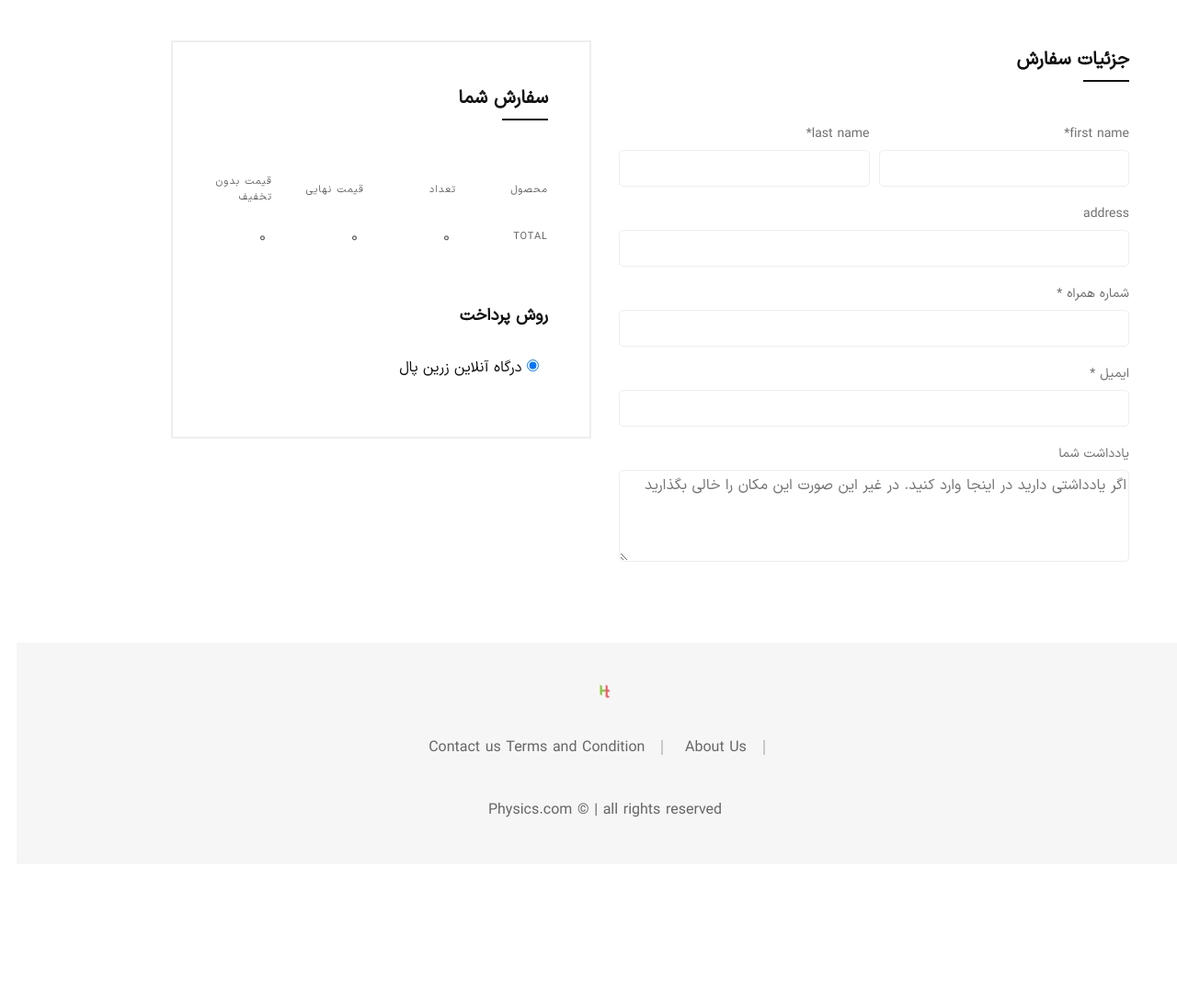
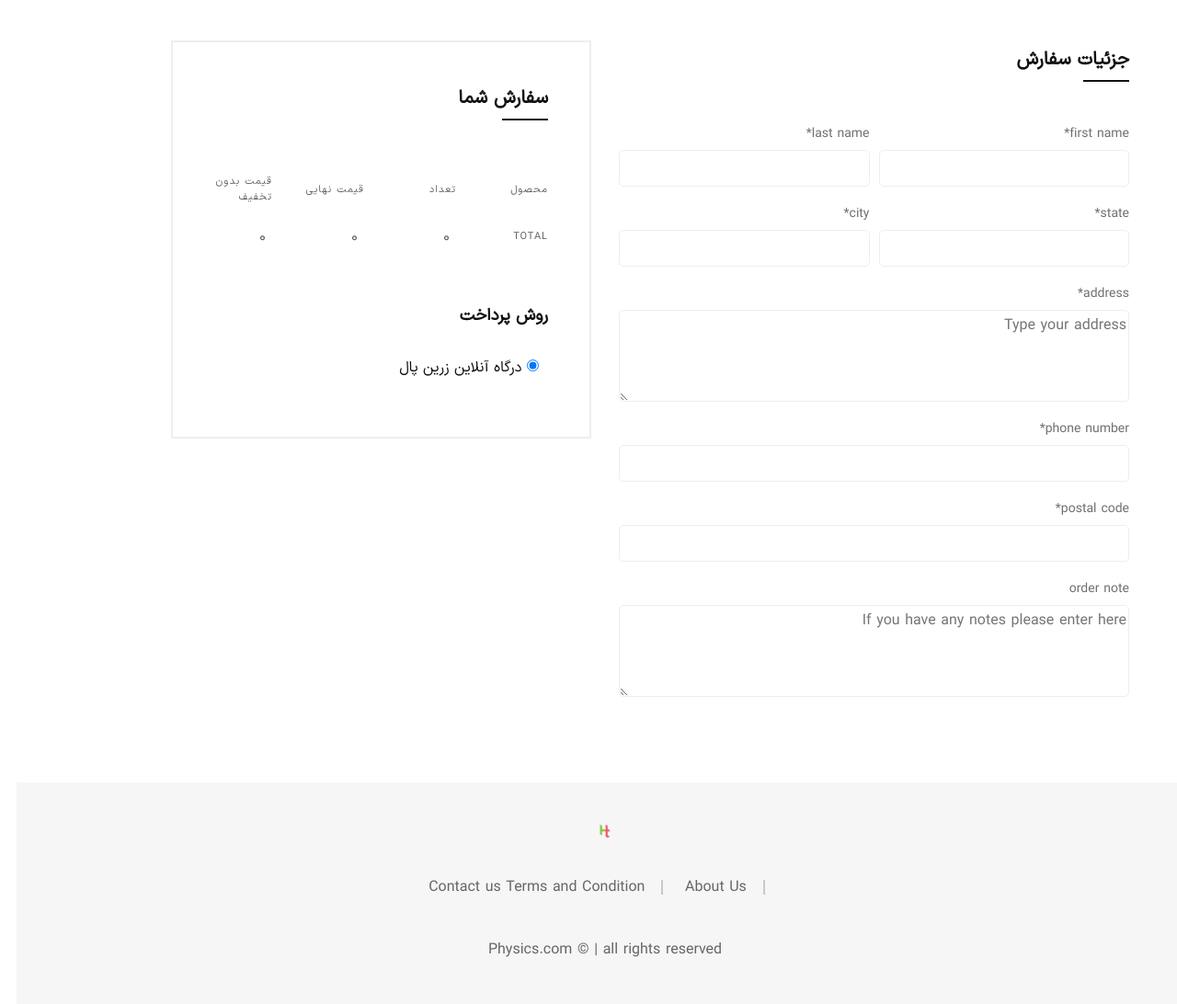
Before and after one commit to Saeed9731/Django_Online_Shope_PostgreSql, a Django app: page /order/create/ in a window 1280 px wide. Shown: the part 313-1405 px from the top of the page at 92% size. Before the commit the page ends 1202 px from the top, so only its background shows below. Run offline with Django 4.2, Linux system fonts and the light colour scheme; parts of the project's set-up code (start-up, migrations or seed data) failed here and were passed over; some libraries are stand-ins or nearby versions; some web fonts are replaced.

Commit message:
add form in order_create

```diff
--- a/orders/form.py
+++ b/orders/form.py
@@ -1,8 +1,14 @@
 from django import forms
+
 from .models import Order
+from django.utils.translation import gettext_lazy as _
 
 
 class OrderForm(forms.ModelForm):
     class Meta:
         model = Order
         fields = ['first_name', 'last_name', 'phone_number', 'State', 'city', 'address', 'postal_code', 'orders_note', ]
+        widgets = {
+            'orders_note': forms.Textarea(
+                attrs={'rows': 3, 'placeholder': _('If you have any notes please enter here')}),
+        }
--- a/orders/models.py
+++ b/orders/models.py
@@ -17,6 +17,7 @@ class Order(models.Model):
     address = models.TextField(_('address'))
     postal_code = models.CharField(_('postal code'), max_length=15)
     orders_note = models.CharField(_('oder note'), max_length=700, blank=True)
+    Email = models.EmailField(_('Email'), max_length=700, blank=True)
 
     datetime_create = models.DateTimeField(_('Date time created'), auto_now=True)
     datetime_modified = models.DateTimeField(_('Date time modified'), auto_now=True)
--- a/orders/templates/orders/order_create.html
+++ b/orders/templates/orders/order_create.html
@@ -21,7 +21,7 @@
         {% trans 'Order detail' as name %}
         {% include 'top_header.html' with header_name=name %}
         <!-- Breadcrumb area End -->
-        <div class="page-content-inner">
+        <div class="page-content-inner pb--5">
             <div class="container">
                 <div class="row pt--50 pt-md--40 pt-sm--20"></div>
                 <div class="row pb--80 pb-md--60 pb-sm--40">
@@ -31,50 +31,76 @@
                             <h2>جزئیات سفارش</h2>
                         </div>
                         <div class="checkout-form">
+                            {#                            {% csrf_token %}#}
+                            {#                            {{ form|crispy }}#}
                             <form action="#" class="form form--checkout">
                                 <div class="form-row mb--20">
                                     <div class="form__group col-md-6 mb-sm--30">
-                                        <label for="billing_fname" class="form__label form__label--2">{% trans 'first name' %}<span
+                                        <label for="billing_fname"
+                                               class="form__label form__label--2">{% trans 'first name' %}<span
                                                 class="required">*</span></label>
-                                        <input type="text" name="billing_fname" id="billing_fname"
+                                        <input type="text" name="first_name" id="billing_fname"
                                                class="form__input form__input--2">
                                     </div>
                                     <div class="form__group col-md-6">
-                                        <label for="billing_lname" class="form__label form__label--2">{% trans 'last name' %}<span
+                                        <label for="billing_lname"
+                                               class="form__label form__label--2">{% trans 'last name' %}<span
                                                 class="required">*</span></label>
-                                        <input type="text" name="billing_lname" id="billing_lname"
+                                        <input type="text" name="last_name" id="billing_lname"
+                                               class="form__input form__input--2">
+                                    </div>
+                                </div>
+                                <div class="form-row mb--20">
+                                    <div class="form__group col-md-6 mb-sm--30">
+                                        <label for="billing_fname"
+                                               class="form__label form__label--2">{% trans 'state' %}<span
+                                                class="required">*</span></label>
+                                        <input type="text" name="State" id="billing_fname"
+                                               class="form__input form__input--2">
+                                    </div>
+                                    <div class="form__group col-md-6">
+                                        <label for="billing_lname"
+                                               class="form__label form__label--2">{% trans 'city' %}<span
+                                                class="required">*</span></label>
+                                        <input type="text" name="city" id="billing_lname"
                                                class="form__input form__input--2">
                                     </div>
                                 </div>
                                 <div class="form-row mb--20">
                                     <div class="form__group col-12">
-                                        <label for="billing_company" class="form__label form__label--2">{% trans 'address' %}</label>
-                                        <input type="text" name="billing_company" id="billing_company"
+                                        <label for="billing_company"
+                                               class="form__label form__label--2">{% trans 'address' %}<span
+                                                class="required">*</span></label>
+                                        <textarea class="form__input form__input--2 form__input--textarea"
+                                                  type="text" name="address" id="billing_company"
+                                                  placeholder="{% trans 'Type your address' %}"></textarea>
+                                    </div>
+                                </div>
+                                <div class="form-row mb--20">
+                                    <div class="form__group col-12">
+                                        <label for="billing_phone"
+                                               class="form__label form__label--2">{% trans 'phone number' %}<span
+                                                class="required">*</span></label>
+                                        <input type="text" name="phone_number" id="billing_phone"
                                                class="form__input form__input--2">
                                     </div>
                                 </div>
                                 <div class="form-row mb--20">
                                     <div class="form__group col-12">
-                                        <label for="billing_phone" class="form__label form__label--2">شماره همراه <span
+                                        <label for="billing_email"
+                                               class="form__label form__label--2">{% trans 'postal code' %}<span
                                                 class="required">*</span></label>
-                                        <input type="text" name="billing_phone" id="billing_phone"
-                                               class="form__input form__input--2">
-                                    </div>
-                                </div>
-                                <div class="form-row mb--20">
-                                    <div class="form__group col-12">
-                                        <label for="billing_email" class="form__label form__label--2">ایمیل <span
-                                                class="required">*</span></label>
-                                        <input type="email" name="billing_email" id="billing_email"
+                                        <input type="email" name="postal_cod" id="billing_email"
                                                class="form__input form__input--2">
                                     </div>
                                 </div>
                                 <div class="form-row">
                                     <div class="form__group col-12">
-                                        <label for="orderNotes" class="form__label form__label--2">یادداشت شما</label>
+                                        <label for="orderNotes"
+                                               class="form__label form__label--2">{% trans 'order note' %}</label>
                                         <textarea class="form__input form__input--2 form__input--textarea"
-                                                  id="orderNotes" name="orderNotes"
-                                                  placeholder="اگر یادداشتی دارید در اینجا وارد کنید. در غیر این صورت این مکان را خالی بگذارید"></textarea>
+                                                  id="orderNotes" name="orders_note"
+                                                  placeholder="{% trans 'If you have any notes please enter here' %}"></textarea>
                                     </div>
                                 </div>
                             </form>
--- a/orders/views.py
+++ b/orders/views.py
@@ -5,5 +5,5 @@ from .form import OrderForm
 
 def order_create_view(request):
     return render(request, 'orders/order_create.html', context={
-        'form': OrderForm
+        'form': OrderForm()
     })
```
Also changed, not shown: orders/locale/fa/LC_MESSAGES/django.po, orders/migrations/0002_order_email_alter_order_orders_note.py (added), products/migrations/0008_alter_product_datetime_create.py (added), 1 other file.
